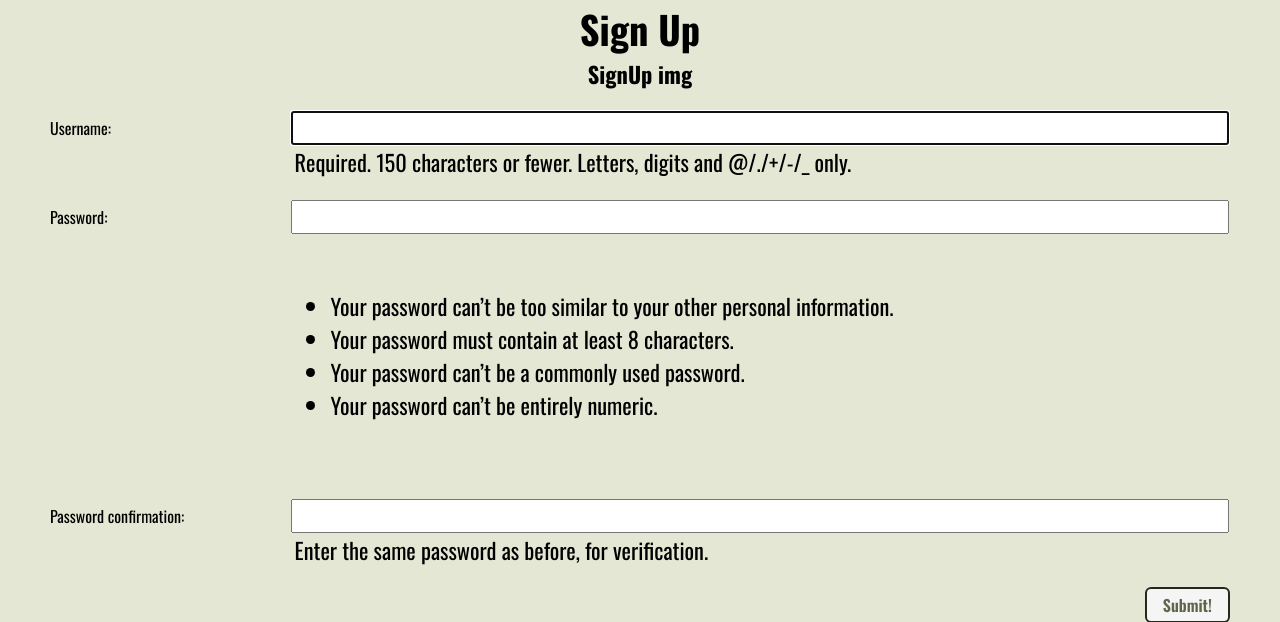
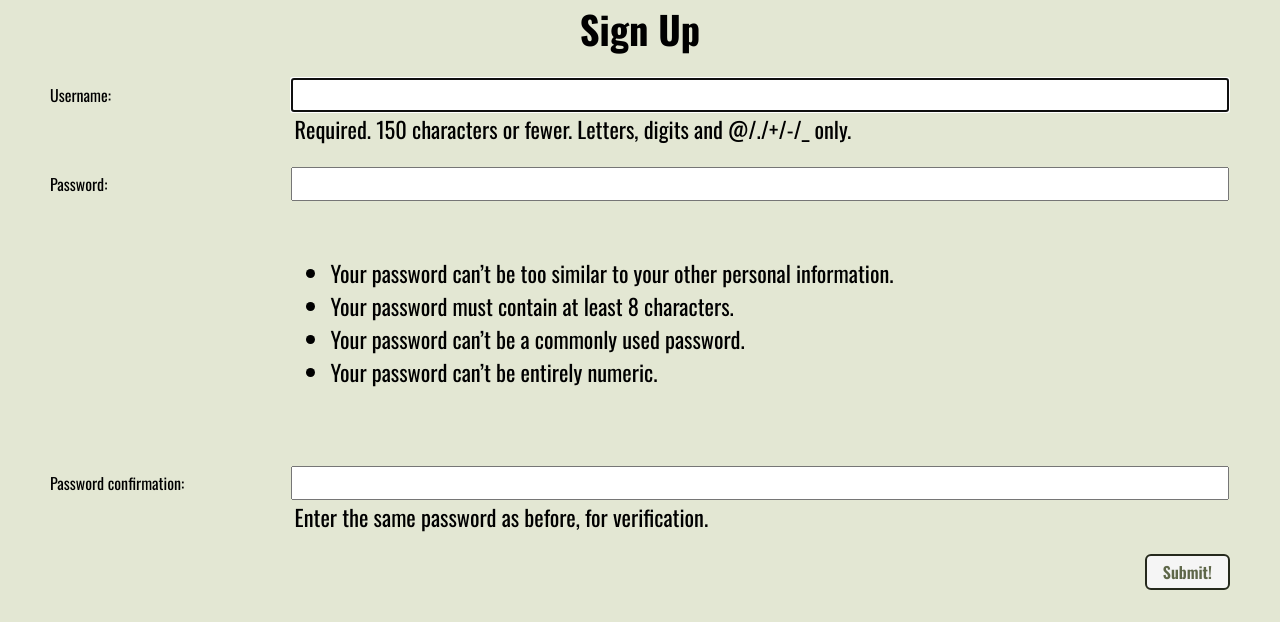
Before and after one commit to rbozek/reps, a Django app: page /accounts/signup/ in a window 1280 px wide. Shown: the part 43-665 px from the top of the page. Run offline with Django 4.2, Linux system fonts and the light colour scheme.

Commit message:
clean up sign up page, create red-text css class

```diff
--- a/main_app/static/css/base.css
+++ b/main_app/static/css/base.css
@@ -249,3 +249,8 @@ button, .btn {
 .about-container p {
   margin-top: 8px;
 }
+
+/* signup page only: */
+.red-text {
+  color: red;
+}
--- a/main_app/templates/signup.html
+++ b/main_app/templates/signup.html
@@ -9,8 +9,6 @@
 
 <div class="page-header">
   <h1>Sign Up</h1>
-  {% comment %} <img src="{% static 'images/nerd-cat.svg' %}" alt="A cat using a computer"/> {% endcomment %}
-  <h2>SignUp img</h2>
 </div>
 {% if error_message %}
   <p class="red-text">{{ error_message }}</p>
```
